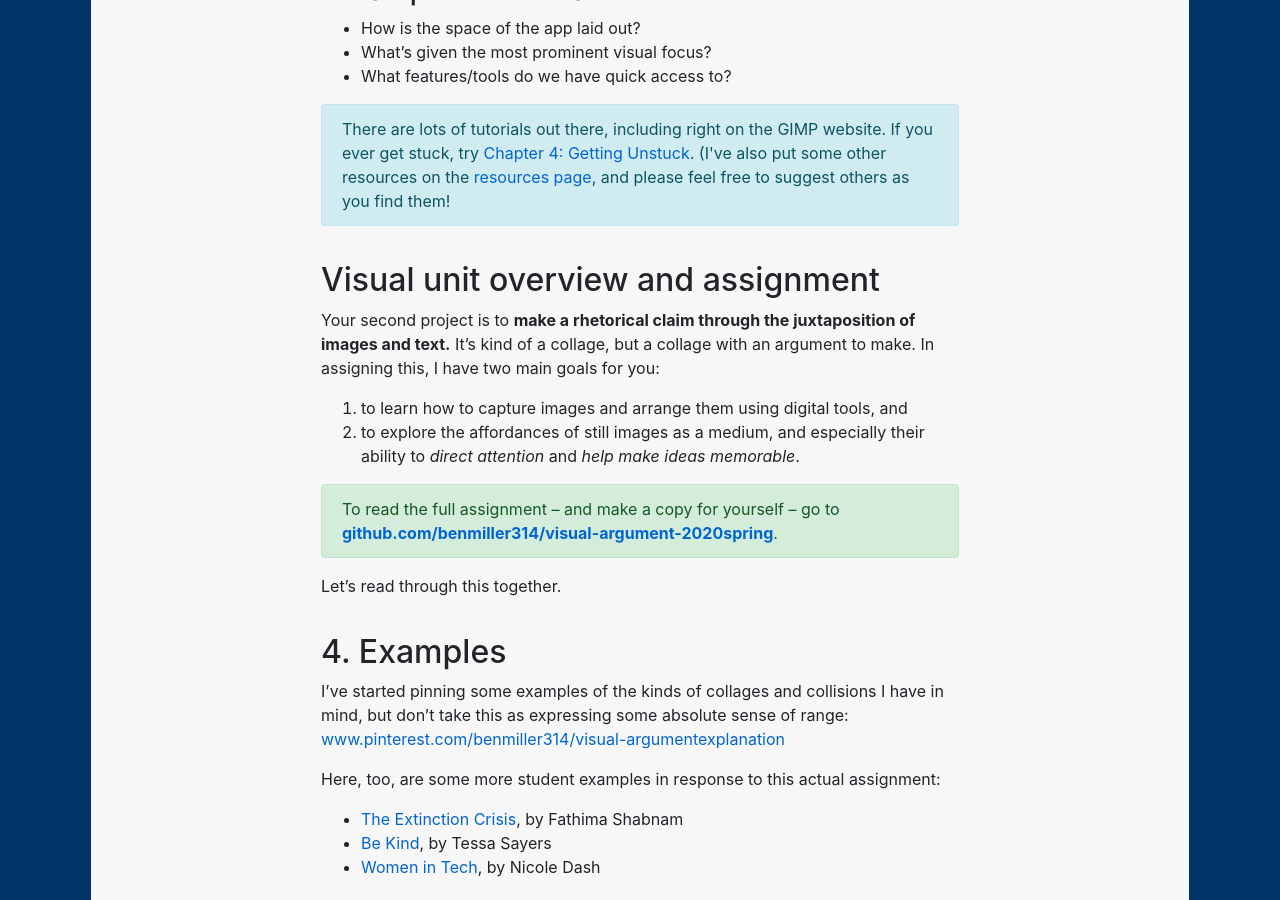
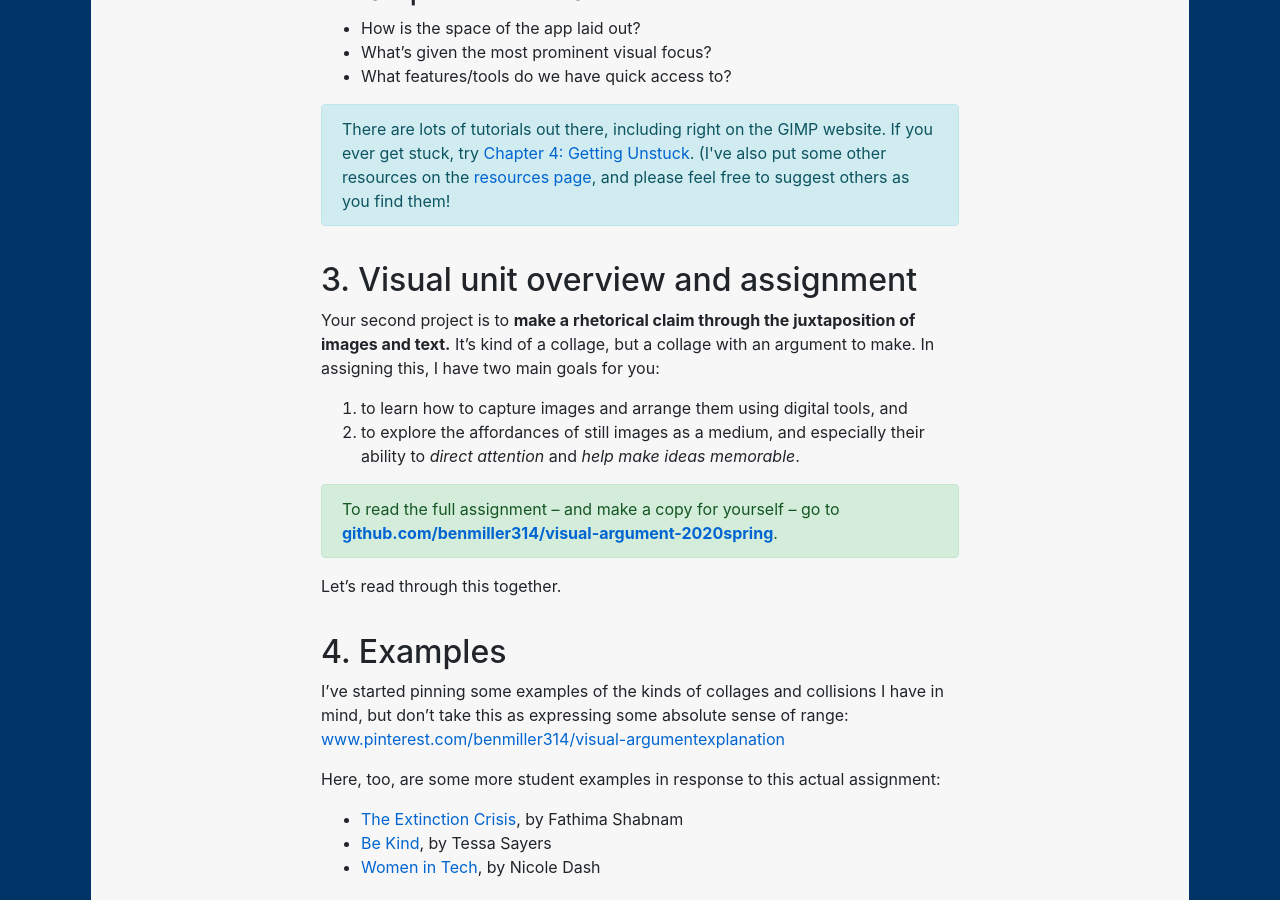
Before and after one commit to benmiller314/cdm2020spring, a Jekyll site: the page built from plans/lesson-09.md, in a window 1280 px wide and 900 px high, scrolled down 1945 px. Built offline with Jekyll 4.4.1, drawn with Linux system fonts in a browser that asks for light colours; our own code applies the rules of GitHub Pages for plain Markdown files.

Commit message:
fix missing number in heading

```diff
--- a/plans/lesson-09.md
+++ b/plans/lesson-09.md
@@ -66,7 +66,7 @@ Onscreen, it's a flat image. But if we open it in GIMP...
 There are lots of tutorials out there, including right on the GIMP website. If you ever get stuck, try <a href="https://docs.gimp.org/2.10/en/gimp-getting-unstuck.html">Chapter 4: Getting Unstuck</a>. (I've also put some other resources on the <a href="{{site.course.base_path}}resources">resources page</a>, and please feel free to suggest others as you find them!
 </div>
 
-## Visual unit overview and assignment
+## 3. Visual unit overview and assignment
 
 Your second project is to **make a rhetorical claim through the juxtaposition of images and text.** It's kind of a collage, but a collage with an argument to make. In assigning this, I have two main goals for you:
 
```
